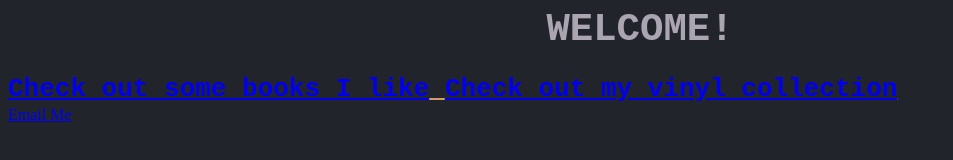
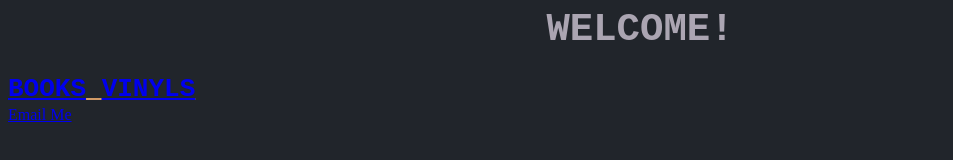
Before and after one commit to Morhc/morhc.github.io, a plain HTML site: page index.html in a window 1280 px wide. Shown: the whole page, without its empty margins (0-953 px from the left). Drawn offline with Linux system fonts and the light colour scheme.

Commit message:
Update index.html

```diff
--- a/index.html
+++ b/index.html
@@ -11,10 +11,8 @@
 <h1>WELCOME!</h1>
 
 <h2>
-  <nav>
-    <a href="BOOKS.html">Check out some books I like</a>
-    <a href="VINYLS.html">Check out my vinyl collection</a>
-  </nav>
+  <a href="BOOKS.html">BOOKS</a>
+  <a href="VINYLS.html">VINYLS</a>
 </h2>
 
 <a href="mailto:itsjoshissa@gmail.com">Email Me</a>
```
